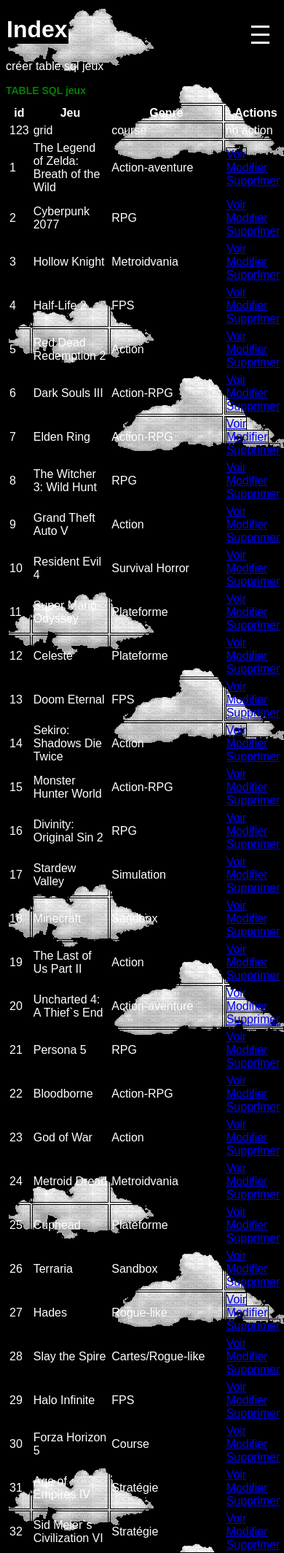
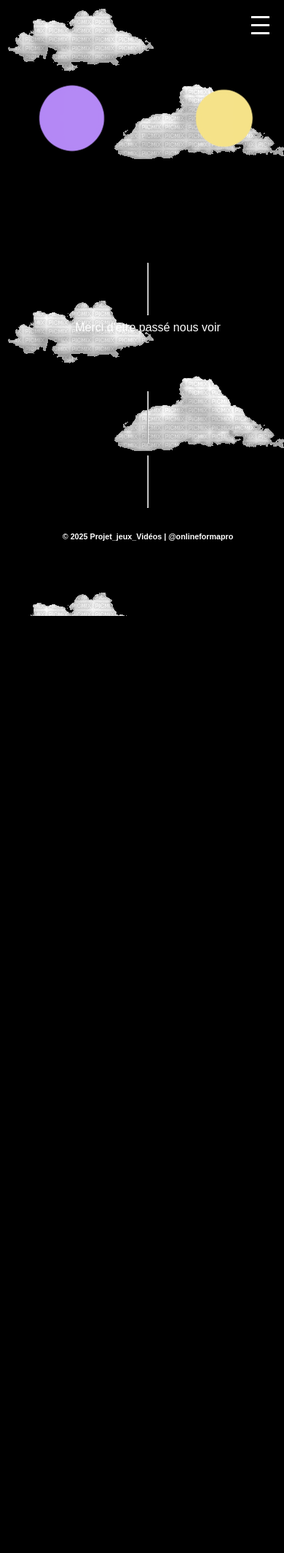
Before and after one commit to MaverickYoan/php_crud, a PHP site: page /home.php in a window 390 px wide. Shown: the top 2128 px of the page at 73% size. After the commit the page ends 844 px from the top, so only its background shows below. Run offline with PHP 8.4, Linux system fonts and the light colour scheme; data comes from the database, SQL or seed files in the repository; some libraries are stand-ins or nearby versions.

Commit message:
noMatrixAddToHome

```diff
--- a/src/css/home.css
+++ b/src/css/home.css
@@ -11,6 +11,23 @@
 * {
     border: 1px solid blue;
 }  */
+html, body, div {
+    display: grid;
+  }
+
+  /* html, body {
+    grid-template: 100%/100%;
+  } */
+
+  html {
+    min-height: 100%;
+  }
+
+  body {
+    /* overflow: hidden; */
+    /* just to prove we can have an image background behind */
+    /* background: url(https://images.unsplash.com/photo-1533644756484-bb7b29ac7fcd?w=1400) 100%/cover; */
+  }
 
 body {
     width: 100%;
@@ -61,6 +78,52 @@ body {
     margin: 4px 0;
     transition: 0.4s;
 }
+
+
+  /* take SVG with zero dimnsions out of document flow */
+  svg[height="0"] {
+    position: fixed;
+  }
+
+  .goo {
+    /* particles next to one another, not one underneath the other */
+    grid-auto-flow: column;
+    /* some space between them */
+    grid-gap: 4em;
+    /* put it in the middle of the single blody grid cell */
+    place-self: center;
+    filter: url(#goo);
+  }
+
+  .particle {
+    --i: 0;
+    padding: 5em;
+    border-radius: 50%;
+    /* make them round, but you don't need to */
+    translate: -50%;
+    /* background depending on particle (index)
+     * just some random numbers to compute to different hues */
+    background: hsl(calc(var(--i)*145 - 96), 85%, 75%);
+    font-size: clamp(.5em, 2.5vmin, 10em);
+    /* different blur value depending on particle */
+    /* this make all disappear if bigger than half the smallest
+     * particle dimension, but other than that, anything goes */
+    /* blurring makes edge pixels semitransparent - this is very important */
+    filter: blur(calc((2 + var(--i))*1em));
+    /* animation so they alternate moving apart and moving closer together */
+    animation: t 4s ease-in-out calc(var(--i)*-4s) infinite alternate;
+    /* another index for second particle */
+  }
+  .particle:nth-child(2) {
+    --i: 1 ;
+  }
+
+  @keyframes t {
+    to {
+      translate: 50%;
+    }
+  }
+
 
 @media (max-width: 768px) {
     .nav-links {
--- a/src/home.php
+++ b/src/home.php
@@ -64,55 +64,32 @@ require "disconnect.php";
         </nav>
     </header>
 
-    <h1 style="border:1px solid black; background-color: black; color: white; width:fit-content">Index</h1>
-    <p>créer table sql jeux</p>
 
-    <h1 style="color:green; font-size:14px;">TABLE SQL jeux</h1>
-
-    <!-- // * Table jeux -->
-    <table style="border:1px solid black;">
-        <!-- <pre> -->
-        <?php
-        // print_r($jeux)
-        ?>
-        <!-- </pre> -->
-        <thead style="border:1px solid black;">
-            <th style="border:1px solid black;">id</th>
-            <th style="border:1px solid black;">Jeu</th>
-            <th style="border:1px solid black;">Genre</th>
-            <th style="border:1px solid black;">Actions</th>
-        </thead>
-        <tbody style="border:1px solid black;">
-            <tr>
-                <td style="border:1px solid black;">123</td>
-                <td style="border:1px solid black;">grid</td>
-                <td style="border:1px solid black;">course</td>
-                <td style="border:1px solid black;">no action</td>
-            </tr>
-
-            <?php
-            foreach ($jeux as $jeu): ?>
-
-                <tr>
-                    <td style="border:1px solid black;"><?= $jeu['id'] ?> </td>
-                    <td style="border:1px solid black;"><?= $jeu['jeu'] ?> </td>
-                    <td style="border:1px solid black;"><?= $jeu['genre'] ?> </td>
-                    <td style="border:1px solid black;">
-                        <a style="border:1px solid black;" href="jeu.php?id=<?= $jeu['id'] ?>">Voir</a>
-                        <a style="border:1px solid black;" href="modifier.php?id=<?= $jeu['id'] ?>">Modifier</a>
-                        <a style="border:1px solid black;" href="supprimer.php?id=<?= $jeu['id'] ?>">Supprimer</a>
-                    </td>
-                </tr>
-            <?php endforeach ?>
-
-        </tbody>
-    </table>
-
-    <br>
-    <img width="10%" src="img/11919432.gif" alt="gif d'ajout d'un jeu vidéo">
-    <br>
-
-    <a href="./contact.php"><button>Contactez-nous</button></a>
+    <!-- partial:index.partial.html -->
+    <svg width="0" height="0">
+        <!-- default filter area is just 110% of element, enlarge-->
+        <filter id="goo" x="-50%" y="-50%" width="200%" height="200%">
+            <!-- push all pixels with alpha < .5 to be fully transparent-->
+            <!-- and all others to be fully opaque-->
+            <feComponentTransfer>
+                <feFuncA type="discrete" tableValues="0 1"></feFuncA>
+            </feComponentTransfer>
+            <!-- use the tiniest px blur possible to get rid of edge jaggedness-->
+            <feGaussianBlur stdDeviation="3"></feGaussianBlur>
+            <!-- get rid of edge blurriness -->
+            <!-- by reducing the number of semitransparent pixels-->
+            <!-- alphas in the [0, 1] interval get mapped to the [-2, 3] one-->
+            <!-- then values get clamped to [0, 1] anyway-->
+            <feComponentTransfer>
+                <feFuncA type="table" tableValues="-2 3"></feFuncA>
+            </feComponentTransfer>
+        </filter>
+    </svg>
+    <div class="goo">
+        <div class="particle"></div>
+        <div class="particle"></div>
+    </div>
+    <!-- partial -->
 
     <br><br>
 
```
